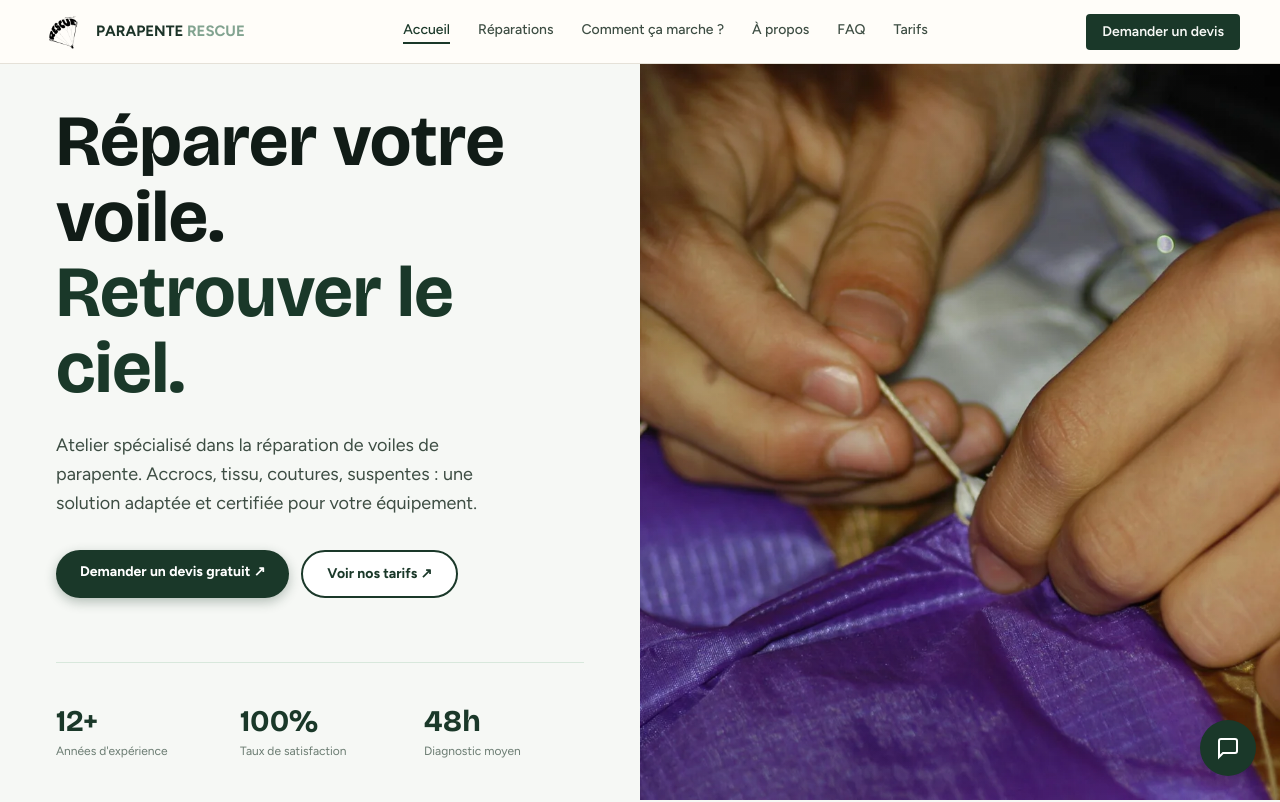
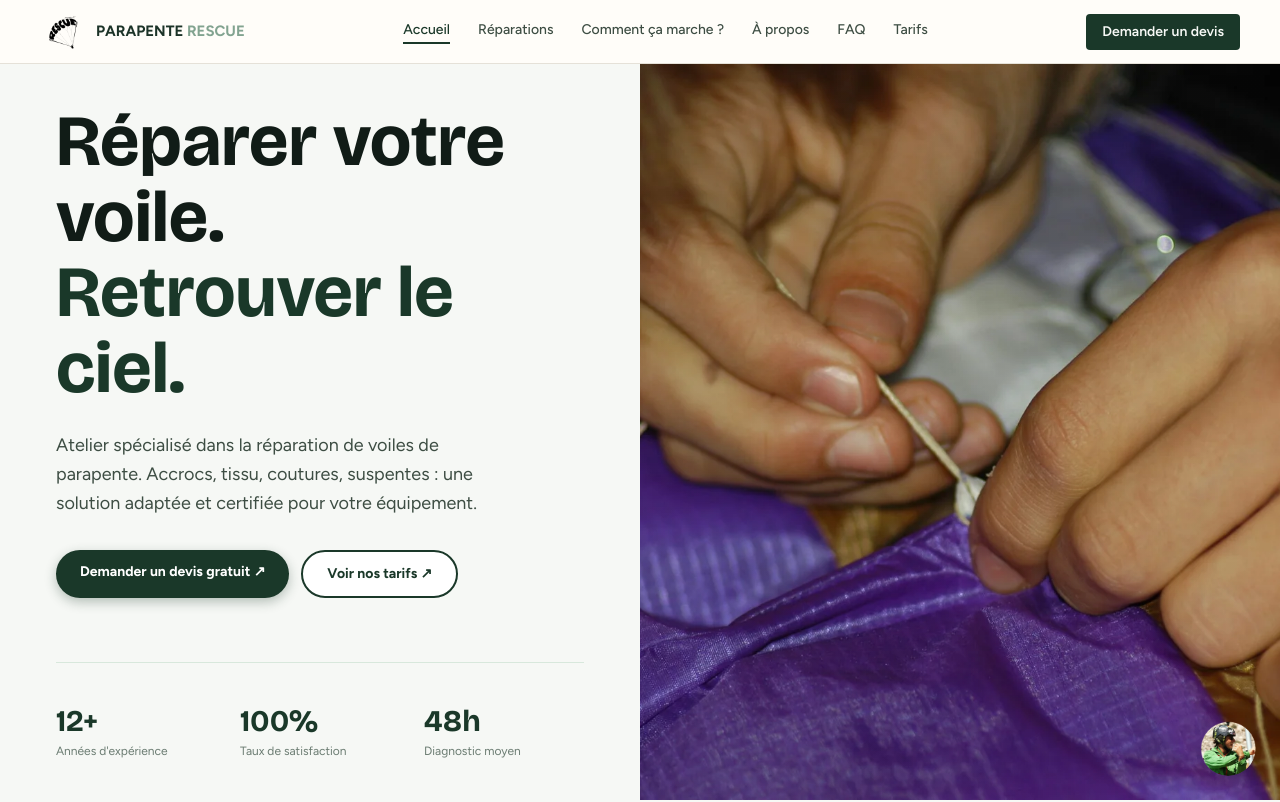
Before and after one commit to clementsbt/Parapente-rescue, a Next.js app: page / in a window 1280 px wide. Shown: the top 802 px of the page. Built offline with nearby package versions, Linux system fonts and the light colour scheme.

Commit message:
fix: use Hugo image for chat button

```diff
--- a/src/components/Chatbot.tsx
+++ b/src/components/Chatbot.tsx
@@ -92,13 +92,14 @@ export default function Chatbot() {
       {/* Chat Button */}
       <button
         onClick={() => setIsOpen(true)}
-        className="fixed bottom-6 right-6 w-14 h-14 rounded-full flex items-center justify-center shadow-lg hover:scale-110 transition-transform z-50"
-        style={{ background: "#1A3829" }}
+        className="fixed bottom-6 right-6 w-14 h-14 rounded-full flex items-center justify-center shadow-lg hover:scale-110 transition-transform z-50 overflow-hidden"
         aria-label="Ouvrir le chat"
       >
-        <svg width="24" height="24" viewBox="0 0 24 24" fill="none" stroke="white" strokeWidth="2">
-          <path d="M21 15a2 2 0 0 1-2 2H7l-4 4V5a2 2 0 0 1 2-2h14a2 2 0 0 1 2 2z"/>
-        </svg>
+        <img
+          src="/images/Hugo.png"
+          alt="Ouvrir le chat"
+          className="w-full h-full object-cover"
+        />
       </button>
 
       {/* Chat Window */}
```
